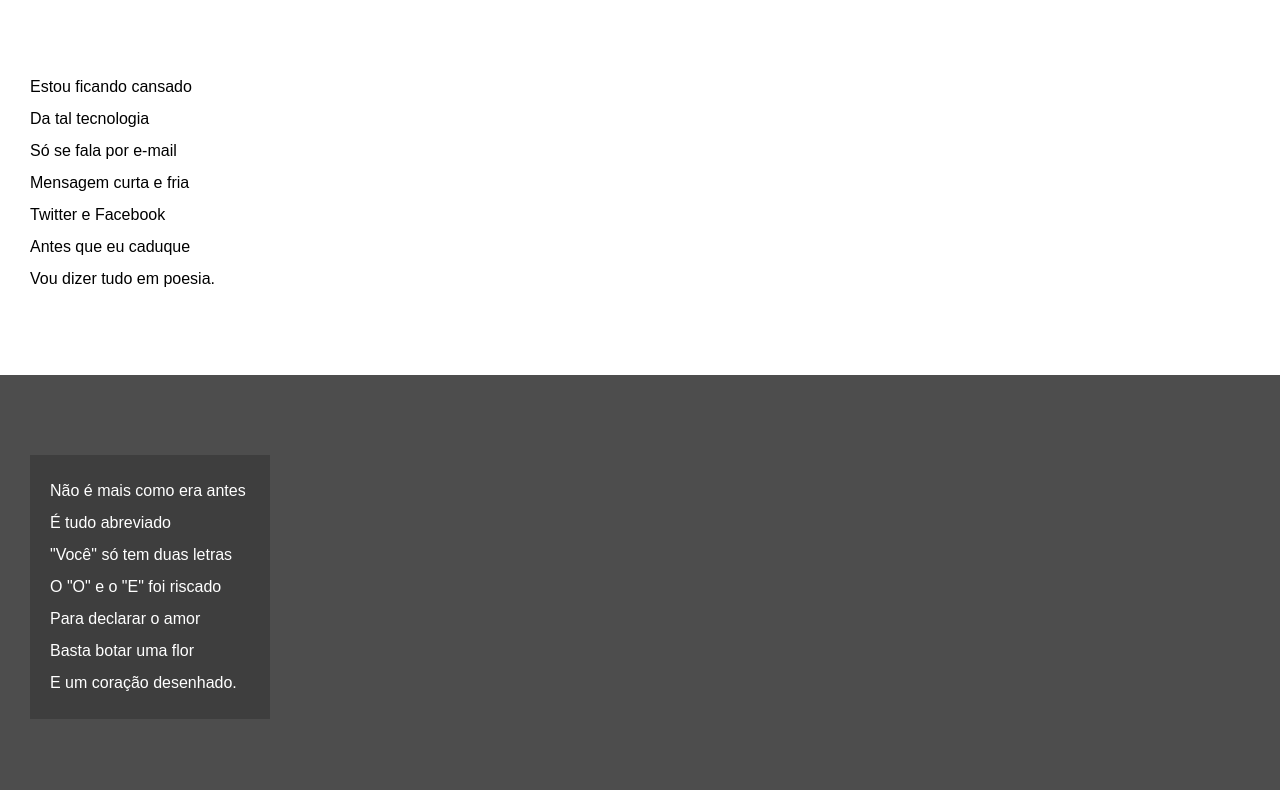
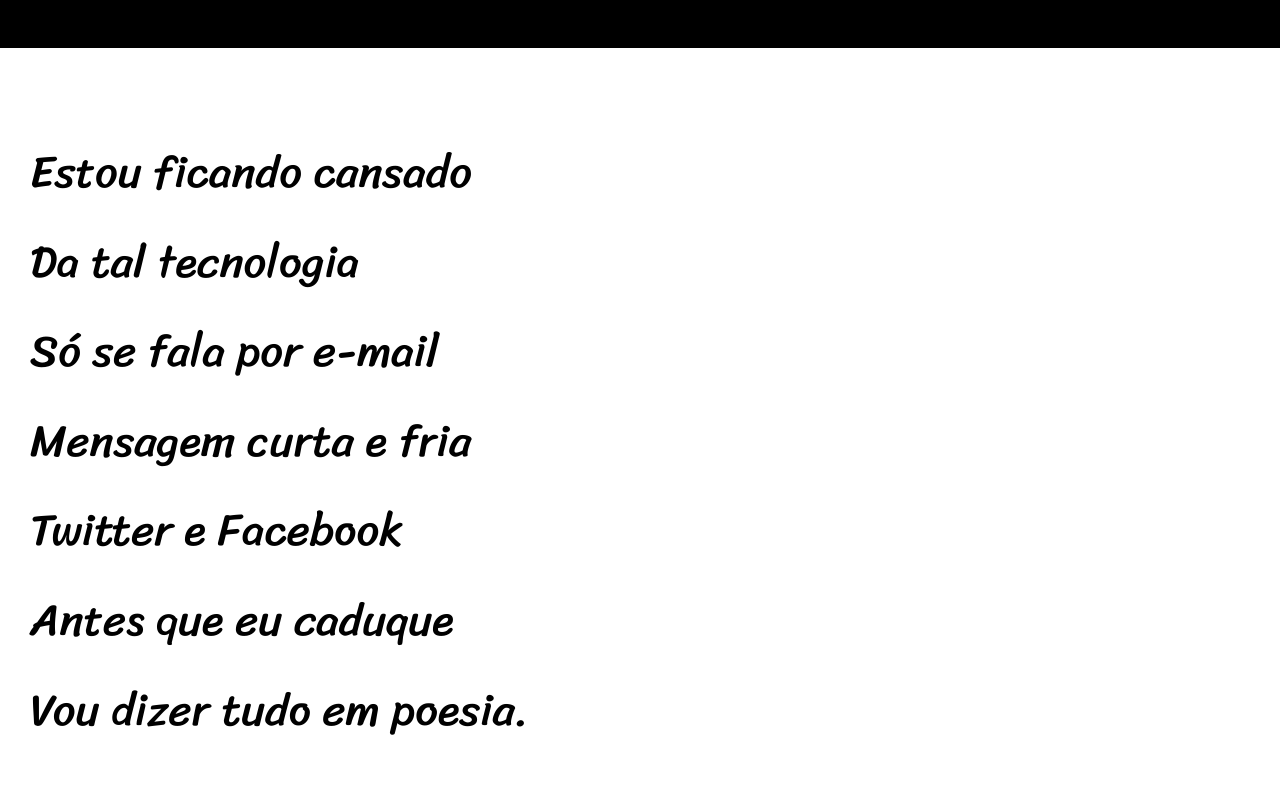
Before and after one commit to MkGabrielPalma/curso-html, a plain HTML site: page desafio_codel/index.html in a window 1280 px wide. Shown: the part 179-969 px from the top of the page. Drawn offline with Linux system fonts and the light colour scheme.

Commit message:
Configuração de textos

```diff
--- a/desafio_codel/style.css
+++ b/desafio_codel/style.css
@@ -1,11 +1,17 @@
 @charset "UTF-8";
+@import url('https://fonts.googleapis.com/css2?family=Passion+One:wght@400;700;900&family=Sriracha&display=swap');
 
+:root {
+    --font01: Verdana, Geneva, Tahoma, sans-serif;
+    --font02: 'Passion One', cursive;
+    --font03: 'Sriracha', cursive;
+}
 * {
     margin: 0px;
     padding: 0px;
 }
 html, body {
-    font-family: 'Comic Sans', sans-serif;
+    font-family: var(--font01);
     min-height: 100vh;
     font-weight: normal;
     background-color: darkgrey;
@@ -18,16 +24,18 @@ main p {
     text-align: left;
 }
 header {
+    font-family: var(--font02);
     background-color: black;
     text-align: center;
     color: white;
 }
 header > h1 {
     padding-top: 50px;
-    font-size: 3em;
+    font-size: 8vw;
     font-weight: bold;
 }
 header > p{
+    font-weight: normal;
     padding-bottom: 50px;
     font-size: 0.8em;
 }
@@ -40,6 +48,8 @@ header a:hover {
     text-decoration: underline;
 }
 section {
+    font-size: 3.5vw;
+    font-family: var(--font03);
     padding-left: 30px;
     padding-top: 10vh;
     padding-bottom: 10vh;
@@ -52,11 +62,12 @@ section {
     background-color: rgb(77, 77, 77);
     color: white;
 }
-.poema-com-img {
+.com-imagem > article > p {
+    display: inline-block;
     padding: 20px;
-    width: 200px;
     background-color: rgba(0, 0, 0, 0.201);
 }
+
 footer {
     background-color: black;
     text-align: center;
```
